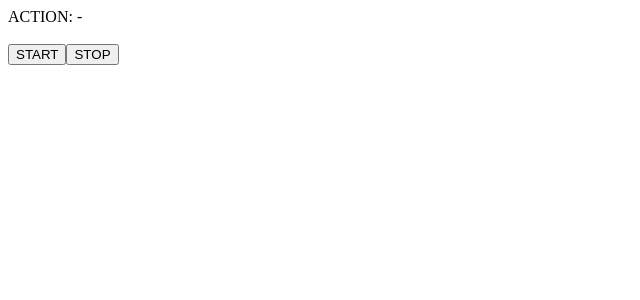
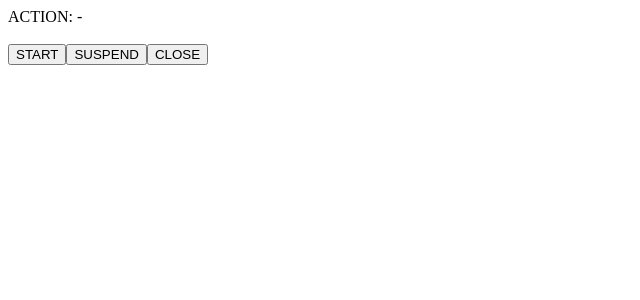
Before and after one commit to bsaphier/react-redux-webaudio, a React app in the folder examples/: page / in a window 1280 px wide. Shown: the top 300 px of the page, without its empty margins (0-640 px from the left). Built offline with nearby package versions, Linux system fonts and the light colour scheme.

Commit message:
example works

```diff
--- a/examples/rrwa/actions.js
+++ b/examples/rrwa/actions.js
@@ -11,6 +11,10 @@ export const clearEvtQueue = () => ({
 });
 
 
+/*
+ * @event can be a single event object or an array of events. An array
+ * passed as @event will be concatenated with the current event queue
+ */
 export const emit = (event) => ({
   type: QUEUE_EVENT,
   event
--- a/examples/rrwa/component/index.js
+++ b/examples/rrwa/component/index.js
@@ -32,11 +32,7 @@ class RRWA extends React.Component {
   }
 
   processEvent({ event }) {
-    /*
-     * @event is a function containing webaudio API calls
-     */
     event( this.audioContext, this.getCurrTime() );
-    console.log( 'after', this.getCurrTime() );
   }
 
   getCurrTime() {
@@ -44,7 +40,6 @@ class RRWA extends React.Component {
   }
 
   render() {
-    console.log('RRWA', this.props);
     return null;
   }
 
--- a/examples/rrwa/reducers/index.js
+++ b/examples/rrwa/reducers/index.js
@@ -24,10 +24,19 @@ export default (state = INIT_STATE, action) => {
       break;
 
     case QUEUE_EVENT:
-      nextState.events.push({
-        key: state.events.length,
-        event: action.event
-      });
+      if (Array.isArray(action.event)) {
+        action.event.forEach((event, idx) => {
+          nextState.events.push({
+            key: (state.events.length + idx),
+            event: event
+          });
+        });
+      } else {
+        nextState.events.push({
+          key: state.events.length,
+          event: action.event
+        });
+      }
       break;
 
     case CLEAR_EVT_QUEUE:
--- a/examples/src/actions.js
+++ b/examples/src/actions.js
@@ -1,8 +1,13 @@
-export const playSynthUI = () => ({
-  type: 'PLAY'
+export const startCtxUI = () => ({
+  type: 'START'
 });
 
 
-export const pauseSynthUI = () => ({
-  type: 'PAUSE'
+export const susResAudioCtx = () => ({
+  type: 'TOGGLE_CTX_RUNNING'
 });
+
+
+export const closeCtxUI = () => ({
+  type: 'CLOSE'
+});
--- a/examples/src/components/index.js
+++ b/examples/src/components/index.js
@@ -1,13 +1,13 @@
 import React from 'react';
 import { connect } from 'react-redux';
 
-import { playSynthUI, pauseSynthUI } from '../actions';
+import { startCtxUI, closeCtxUI, susResAudioCtx } from '../actions';
 import { emit } from '../../rrwa/actions';
 
 
 const Comp = (props) => {
 
-  let { action } = props.uiReducer;
+  let { action, susResToggle } = props.uiReducer;
 
   return (
     <div>
@@ -18,9 +18,11 @@ const Comp = (props) => {
 
       <div>
 
-        <button type="button" onClick={props.play}>{'START'}</button>
+        <button type="button" onClick={props.start}>{'START'}</button>
 
-        <button type="button" onClick={props.pause}>{'STOP'}</button>
+        <button type="button" onClick={props.susRes}>{susResToggle}</button>
+
+        <button type="button" onClick={props.close}>{'CLOSE'}</button>
 
       </div>
 
@@ -29,8 +31,37 @@ const Comp = (props) => {
 };
 
 
-const playSynth = (audioCtx, currTime) => {
-  //: TODO
+const start = (audioCtx, currTime) => {
+  // create Oscillator and gain node
+  let oscillator = audioCtx.createOscillator();
+  let gainNode = audioCtx.createGain();
+
+  // connect oscillator to gain node to speakers
+
+  oscillator.connect(gainNode);
+  gainNode.connect(audioCtx.destination);
+
+  // Make noise, sweet noise
+  oscillator.type = 'square';
+  oscillator.frequency.value = 100; // value in hertz
+  oscillator.start(currTime);
+
+  gainNode.gain.value = 0.1;
+
+};
+
+
+const susRes = (audioCtx) => {
+  if (audioCtx.state === 'running') {
+    audioCtx.suspend();
+  } else if (audioCtx.state === 'suspended') {
+    audioCtx.resume();
+  }
+};
+
+
+const close = (audioCtx) => {
+  audioCtx.close();
 };
 
 
@@ -43,13 +74,18 @@ const testTime = (audioCtx, currTime) => {
 export default connect(
   state => ({...state}),
   dispatch => ({
-    play:  () => {
-      dispatch( playSynthUI() );
-      dispatch( emit( testTime ) );
+    test: () => dispatch( emit( testTime ) ),
+    start:  () => {
+      dispatch( startCtxUI() );
+      dispatch( emit( start ) );
     },
-    pause: () => {
-      dispatch( pauseSynthUI() );
-      // dispatch( pauseSynth() );
-    }
+    susRes: () => {
+      dispatch( susResAudioCtx() );
+      dispatch( emit( susRes ) );
+    },
+    close: () => {
+      dispatch( closeCtxUI() );
+      dispatch( emit( close ) );
+    },
   })
 )(Comp);
--- a/examples/src/reducers/ui-reducer.js
+++ b/examples/src/reducers/ui-reducer.js
@@ -1,5 +1,6 @@
 const initialState = {
-  action: ' - '
+  action: ' - ',
+  susResToggle: 'SUSPEND'
 };
 
 
@@ -8,12 +9,21 @@ export default (state = initialState, action) => {
   const nextState = {...state};
 
   switch (action.type) {
-    case 'PLAY':
-      nextState.action = 'PLAY';
+    case 'START':
+      nextState.action = 'START';
       break;
 
-    case 'PAUSE':
-      nextState.action = 'PAUSE';
+    case 'TOGGLE_CTX_RUNNING':
+      nextState.susResToggle = nextState.susResToggle === 'SUSPEND'
+        ? 'RESUME'
+        : 'SUSPEND';
+      nextState.action = nextState.susResToggle === 'SUSPEND'
+        ? 'RUNNING'
+        : 'SUSPENDED';
+      break;
+
+    case 'CLOSE':
+      nextState.action = 'CLOSE';
       break;
 
     default:
```
